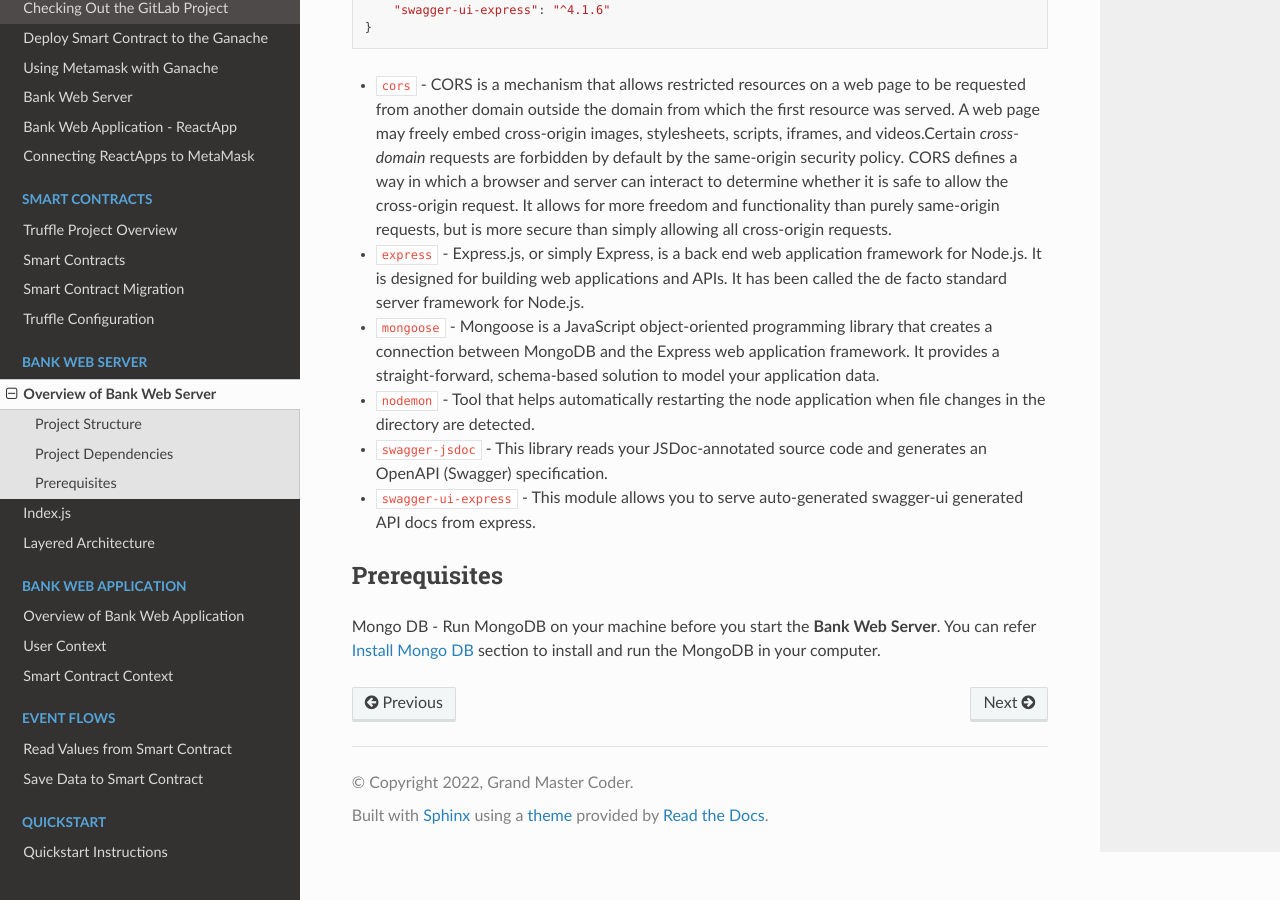
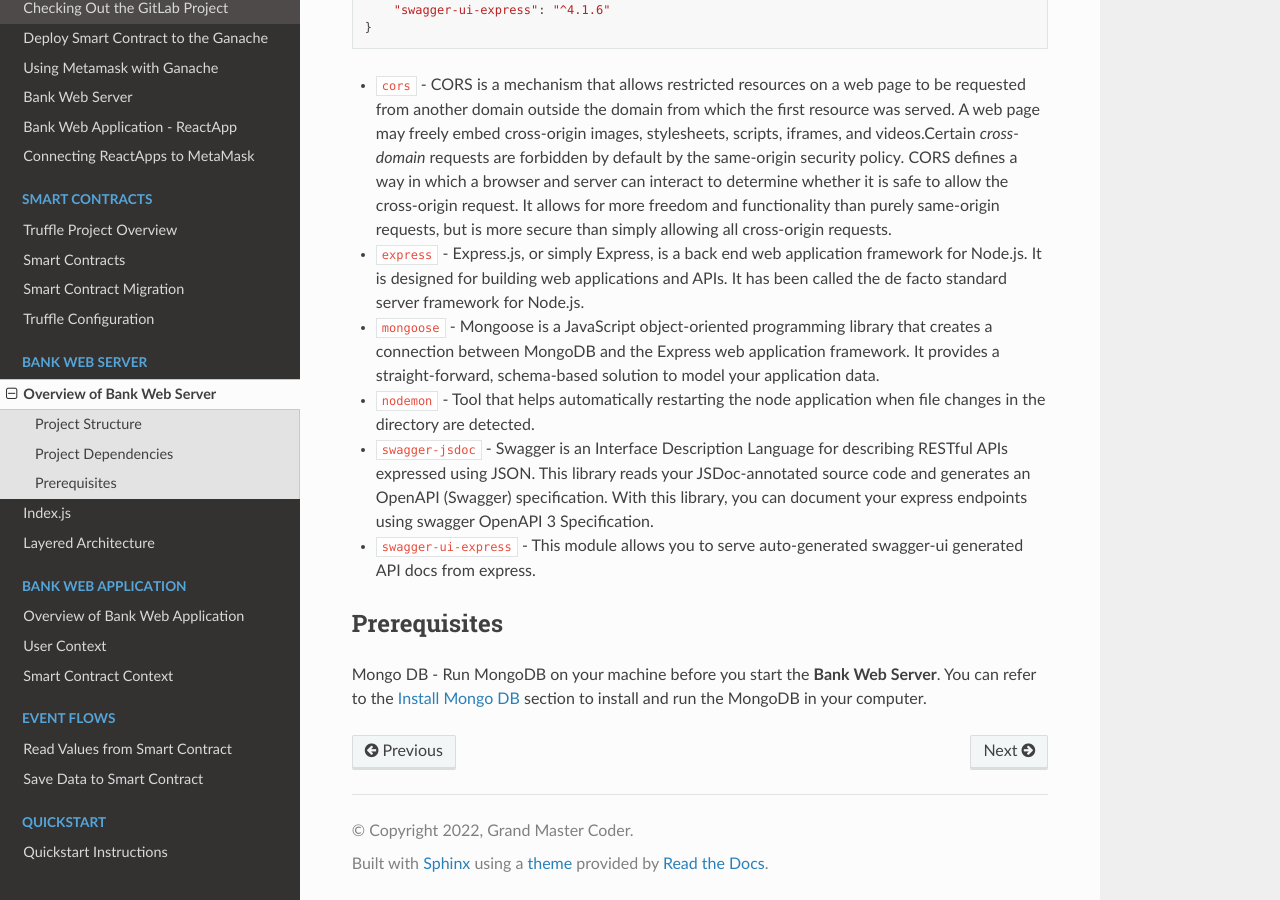
Before and after one commit to NivedithaKarthikeyan/LandregistryApp, a Sphinx documentation site: the page built from docs/source/bankServer/introduction.rst, in a window 1280 px wide and 900 px high, scrolled down 895 px. Built offline with Sphinx 7.4.7 and the Read the Docs theme 2.0.0, drawn with Linux system fonts in a browser that asks for light colours; pages that are not in the unit, such as notebooks, are missing from menus.

Commit message:
Update docs/source/bankServer/introduction.rst

```diff
--- a/docs/source/bankServer/introduction.rst
+++ b/docs/source/bankServer/introduction.rst
@@ -42,7 +42,7 @@ Here are the project dependencies defined inside the ``package.json`` file. ::
 * ``express`` - Express.js, or simply Express, is a back end web application framework for Node.js. It is designed for building web applications and APIs. It has been called the de facto standard server framework for Node.js.
 * ``mongoose`` -  Mongoose is a JavaScript object-oriented programming library that creates a connection between MongoDB and the Express web application framework. It provides a straight-forward, schema-based solution to model your application data.
 * ``nodemon`` - Tool that helps automatically restarting the node application when file changes in the directory are detected.
-* ``swagger-jsdoc`` - This library reads your JSDoc-annotated source code and generates an OpenAPI (Swagger) specification.
+* ``swagger-jsdoc`` - Swagger is an Interface Description Language for describing RESTful APIs expressed using JSON.  This library reads your JSDoc-annotated source code and generates an OpenAPI (Swagger) specification.  With this library, you can document your express endpoints using swagger OpenAPI 3 Specification.
 * ``swagger-ui-express`` - This module allows you to serve auto-generated swagger-ui generated API docs from express.
 
 
@@ -50,4 +50,4 @@ Prerequisites
 -------------
 
 Mongo DB - Run MongoDB on your machine before you start the **Bank Web Server**.
-You can refer :ref:`mongo db install target` section to install and run the MongoDB in your computer.
+You can refer to the :ref:`mongo db install target` section to install and run the MongoDB in your computer.
```
